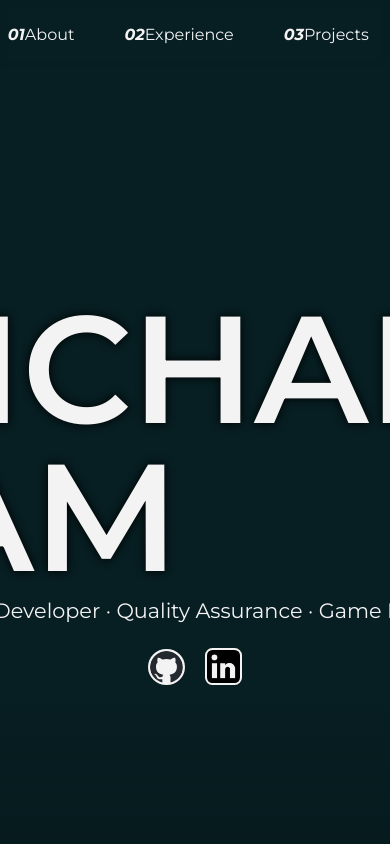
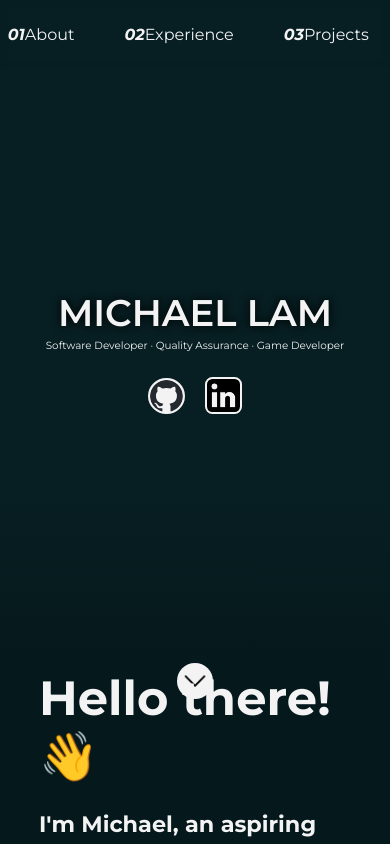
Before and after one commit to michlam/portfolio-website, a React (Vite) app: page / in a window 390 px wide. Shown: the top 844 px of the page. Built offline with nearby package versions, Linux system fonts and the light colour scheme.

Commit message:
started mobile responsiveness

```diff
--- a/src/components/Home.css
+++ b/src/components/Home.css
@@ -26,7 +26,7 @@ section.home {
 
 .home-content > h1 {
     margin: 0;
-    font-size: 9.5rem;
+    font-size: 9.5dvw;
     font-weight: 600;
     letter-spacing: 2%;
     line-height: 97%;
@@ -36,7 +36,7 @@ section.home {
 
 .home-content > h2 {
     margin: 8px 0px 0px 0px;
-    font-size: 1.3rem;
+    font-size: 1.3dvw;
     font-weight: 400;
 }
 
@@ -66,3 +66,9 @@ section.home {
 .linkedIn-icon {
     border-radius: 20%;
 }
+
+@media (max-width: 768px) {
+    .home-content > h2 {
+        font-size: 0.65rem;
+    }
+}
```
